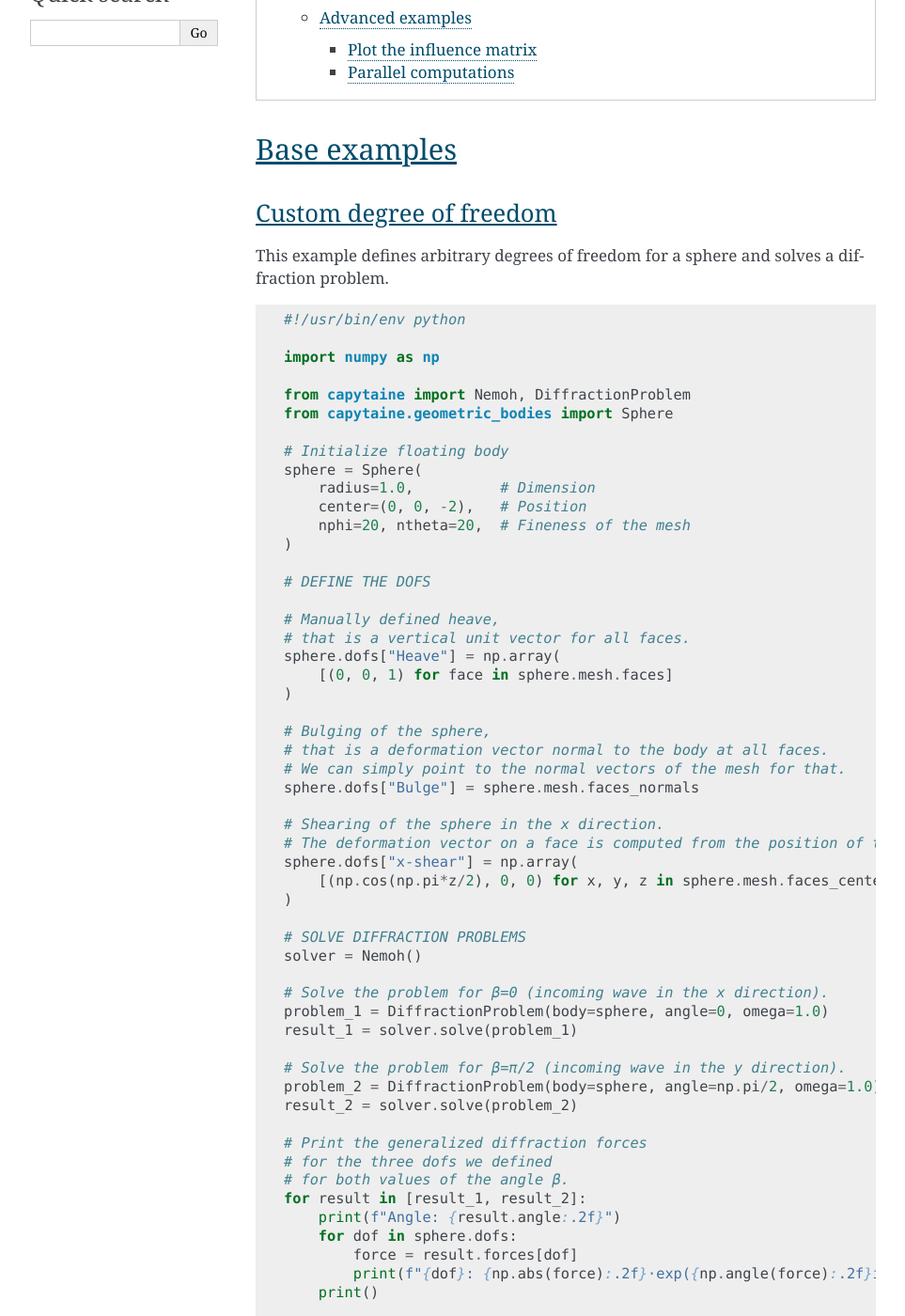
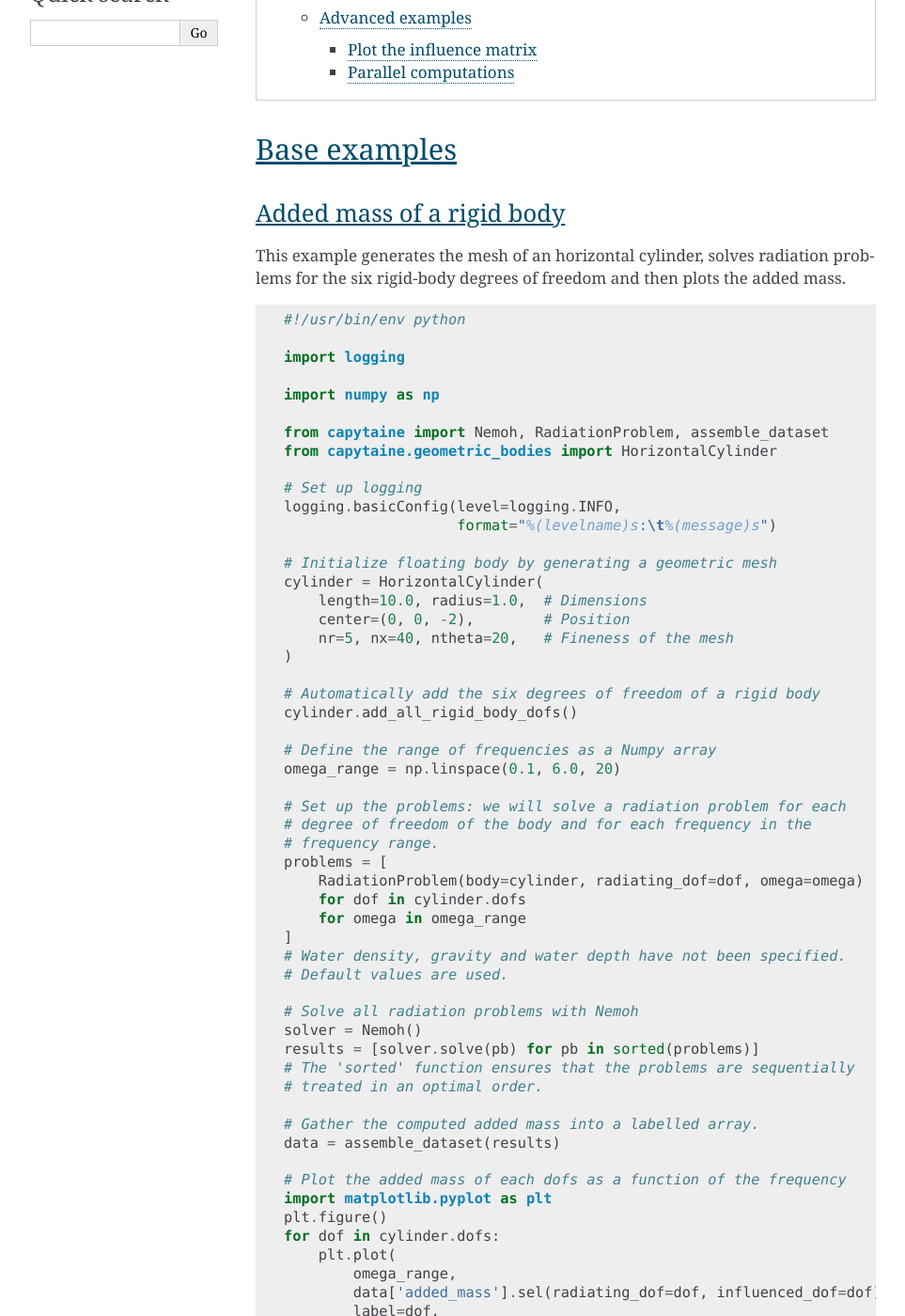
Before and after one commit to capytaine/capytaine, a Sphinx documentation site: the page built from docs/user_manual/cookbook.rst, in a window 1280 px wide and 1400 px high, scrolled down 511 px. Shown: the whole window at 94% size, without its empty margins (148-1111 px from the left). Built offline with Sphinx 7.4.7, drawn with Linux system fonts in a browser that asks for light colours; some of the changed text lies outside the part shown.

Commit message:
Add example of multibody simulation in docs.

```diff
--- a/docs/user_manual/cookbook.rst
+++ b/docs/user_manual/cookbook.rst
@@ -8,6 +8,15 @@
 
 Base examples
 =============
+
+Added mass of a rigid body
+--------------------------
+
+This example generates the mesh of an horizontal cylinder, solves radiation problems for the six
+rigid-body degrees of freedom and then plots the added mass.
+
+.. literalinclude:: examples/radiation_cylinder.py
+   :language: python
 
 Custom degree of freedom
 ------------------------
@@ -40,7 +40,8 @@
 Simulation with several bodies
 ------------------------------
 
-TODO
+.. literalinclude:: examples/multibody.py
+   :language: python
 
 
 Intermediate examples
--- /dev/null
+++ b/docs/user_manual/examples/multibody.py
@@ -0,0 +1,30 @@
+
+from capytaine.geometric_bodies.sphere import Sphere
+from capytaine.geometric_bodies.cylinder import HorizontalCylinder
+from capytaine.problems import DiffractionProblem, RadiationProblem
+from capytaine.results import assemble_dataset, wavenumber_data_array
+from capytaine.Nemoh import Nemoh
+
+sphere = Sphere(radius=1.0, center=(0, 0, -2.0),
+                ntheta=20, nphi=20,
+                name="sphere")
+sphere.add_translation_dof(name="Surge")
+sphere.add_translation_dof(name="Heave")
+
+cylinder = HorizontalCylinder(length=5.0, radius=1.0,
+                              center=(+1.5, 3.0, -3.0),
+                              nx=20, nr=3, ntheta=20,
+                              name="cylinder")
+cylinder.add_translation_dof(name="Surge")
+cylinder.add_translation_dof(name="Heave")
+
+both = cylinder + sphere
+both.show()
+
+solver = Nemoh()
+problems = [RadiationProblem(body=both, radiating_dof=dof, omega=1.0) for dof in both.dofs]
+problems += [DiffractionProblem(body=both, angle=0.0, omega=1.0)]
+results = solver.solve_all(problems)
+data = assemble_dataset(results)
+
+print(data)
```
Also changed, not shown: other parts of docs/user_manual/cookbook.rst (+0 -9 lines).
